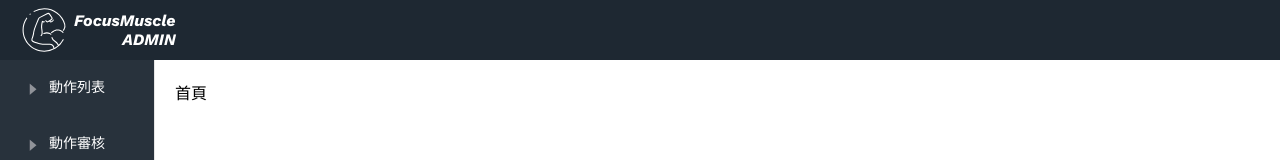
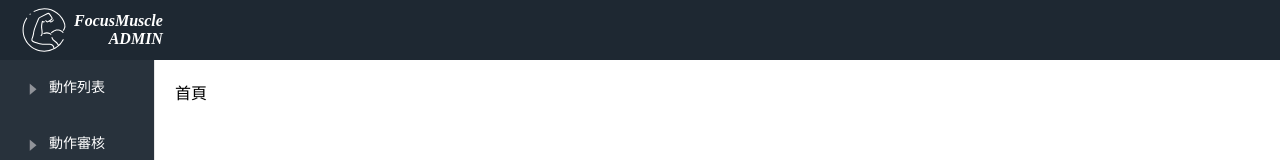
Before and after one commit to oz841119/focus-muscle-admin, a Vue app: page / in a window 1280 px wide. Shown: the top 160 px of the page. Built offline with nearby package versions, Linux system fonts and the light colour scheme; no server answers.

Commit message:
修正字體

```diff
--- a/src/assets/style/common.css
+++ b/src/assets/style/common.css
@@ -3,6 +3,7 @@
 * {
   padding: 0;
   margin: 0;
+  font-family: '微軟正黑體';
 }
 
 a {
--- a/src/assets/style/font.css
+++ /dev/null
@@ -1 +0,0 @@
-@import url('https://fonts.googleapis.com/css2?family=Work+Sans:ital,wght@1,700&display=swap');
--- a/src/views/Home.vue
+++ b/src/views/Home.vue
@@ -65,6 +65,8 @@ export default {
     flex-direction: column;
     align-items: flex-end;
     font-family: 'Work Sans', sans-serif;
+    font-weight: 700;
+    font-style: italic;
   }
 
   .imgWrap {
```
